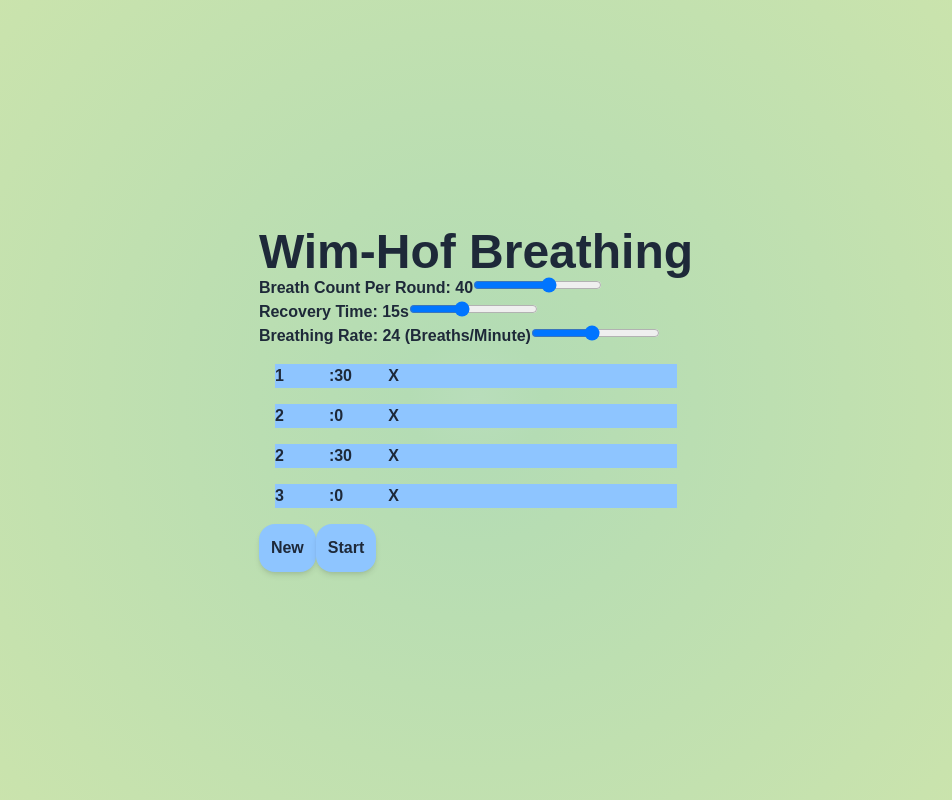
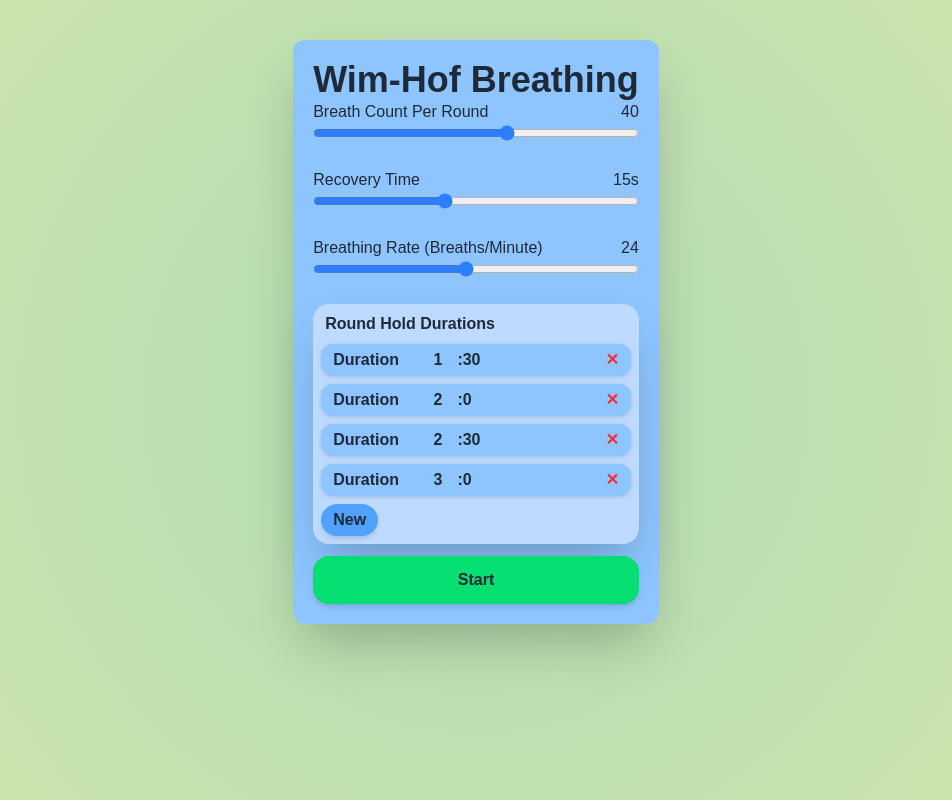
Before and after one commit to christianharris-3/box-breathing, a Next.js app: page /wimhof in a window 1280 px wide. Shown: the whole page, without its empty margins (164-1116 px from the left). Built offline with nearby package versions, Linux system fonts and the light colour scheme.

Commit message:
improved css on inputs menu

```diff
--- a/app/wimhof/inputs.tsx
+++ b/app/wimhof/inputs.tsx
@@ -37,43 +37,68 @@
     }
 
     return (
-        <div className="text-gray-800 font-semibold">
-            <div className="text-5xl text-bold">
+
+        <div className="bg-blue-300 text-gray-800 font-semibold mt-10 h-full p-5 rounded-xl shadow-2xl">
+            {/* Title */}
+            <div className="text-4xl font-bold text-center">
                 Wim-Hof Breathing
             </div>
-            <div>
-                Breath Count Per Round: {breathingCountPerRound}
-                <input type="range" min="10" max="60" defaultValue={breathingCountPerRound}
+            {/* Sliders */}
+            <div className="mb-5">
+                <div className="flex justify-between font-medium">
+                    <span>Breath Count Per Round</span>
+                    <span>{breathingCountPerRound}</span>
+                </div>
+                <input className="w-full accent-blue-500"
+                       type="range" min="10" max="60" defaultValue={breathingCountPerRound}
                        onChange={event => setBreathingCountPerRound(parseInt(event.target.value))}/>
             </div>
-            <div>
-                Recovery Time: {recoveryTime}s
-                <input type="range" min="5" max="30" defaultValue={recoveryTime}
+            <div className="mb-5">
+                <div className="flex justify-between font-medium">
+                    <span>Recovery Time</span>
+                    <span>{recoveryTime}s</span>
+                </div>
+                <input className="w-full accent-blue-500"
+                       type="range" min="5" max="30" defaultValue={recoveryTime}
                        onChange={event => setRecoveryTime(parseInt(event.target.value))}/>
             </div>
-            <div>
-                Breathing Rate: {breathingRate} (Breaths/Minute)
-                <input type="range" min="10" max="40" defaultValue={breathingRate}
+            <div className="mb-5">
+                <div className="flex justify-between font-medium">
+                    <span>Breathing Rate (Breaths/Minute)</span>
+                    <span>{breathingRate}</span>
+                </div>
+                <input className="w-full accent-blue-500"
+                       type="range" min="10" max="40" defaultValue={breathingRate}
                        onChange={event => setBreathingRate(parseInt(event.target.value))}/>
             </div>
-
+            {/* Hold Duration Inputs */}
+            <div className="shadow-2xl rounded-2xl bg-blue-200 pt-2">
+                {/*<div className="bg-green-400 w-full h-3 rounded-t-2xl"></div>*/}
+                <span className="m-3"> Round Hold Durations </span>
+                <div className="font-semibold">
+                    {holdDurations.map((value, index) => (
+                        <div key={index} className="flex justify-between m-2 bg-blue-300 items-center gap-3 p-1 pl-3 rounded-xl drop-shadow-sm">
                             <div>
-                {holdDurations.map((value, index) => (
-                    <div key={index} className="m-4 bg-blue-300">
-                        <input type="number" defaultValue={Math.floor(value / 60)} min="0" max="99"
+                                <span>Duration </span>
+                                <input className="text-right"
+                                    type="number" defaultValue={Math.floor(value / 60)} min="0" max="99"
                                     onChange={event => editDuration(event.target.value, index, false)}/>
                                 :
                                 <input type="number" defaultValue={Math.floor(value % 60)} min="0" max="59"
                                        onChange={event => editDuration(event.target.value, index, true)}/>
-                        <button onClick={() => deleteDuration(index)}>
-                            X
+                            </div>
+                            <button className="mr-2 text-red-500 hover:text-red-700 font-bold"
+                                onClick={() => deleteDuration(index)}>
+                                ✕
                             </button>
                         </div>
                     ))}
                 </div>
-            <button className="px-3 py-3 rounded-2xl font-semibold bg-blue-300 hover:bg-blue-400 transition shadow-md" onClick={addDuration}>New</button>
-
-            <button className="px-3 py-3 rounded-2xl font-semibold bg-blue-300 hover:bg-blue-400 transition shadow-md"
+                <button className="p-1 pl-3 pr-3 m-2 mt-0 rounded-2xl font-semibold bg-blue-400 hover:bg-blue-500 transition shadow-md"
+                        onClick={addDuration}>New</button>
+            </div>
+            {/* Complete Button */}
+            <button className="px-3 py-3 mt-3 w-full rounded-2xl font-semibold bg-green-400 hover:bg-green-500 transition shadow-md"
                     onClick={() => doneFunction({
                         breathingRate: breathingRate,
                         holdDurations: holdDurations,
--- a/app/wimhof/page.tsx
+++ b/app/wimhof/page.tsx
@@ -300,10 +300,10 @@
                     ${colsInfo.cols[0]} ${colsInfo.progress+100}%)`
         }}
              className="flex flex-1 justify-center transition duration-3000 ease-in-out">
+            {state.pageState == "input" &&
+                <BreathingInputs doneFunction={doneInputs}/>
+            }
             <div className="flex items-center">
-                {state.pageState == "input" &&
-                <BreathingInputs doneFunction={doneInputs}/>
-                }
                 {state.pageState == "breathing" &&
                 <div className="relative text-gray-800 font-semibold">
                     <div className="absolute top-1/2 left-1/2 -translate-x-1/2 -translate-y-5 text-4xl font-semibold w-2xs text-center">
```
Lines whose indentation alone changed are shown as unchanged.
